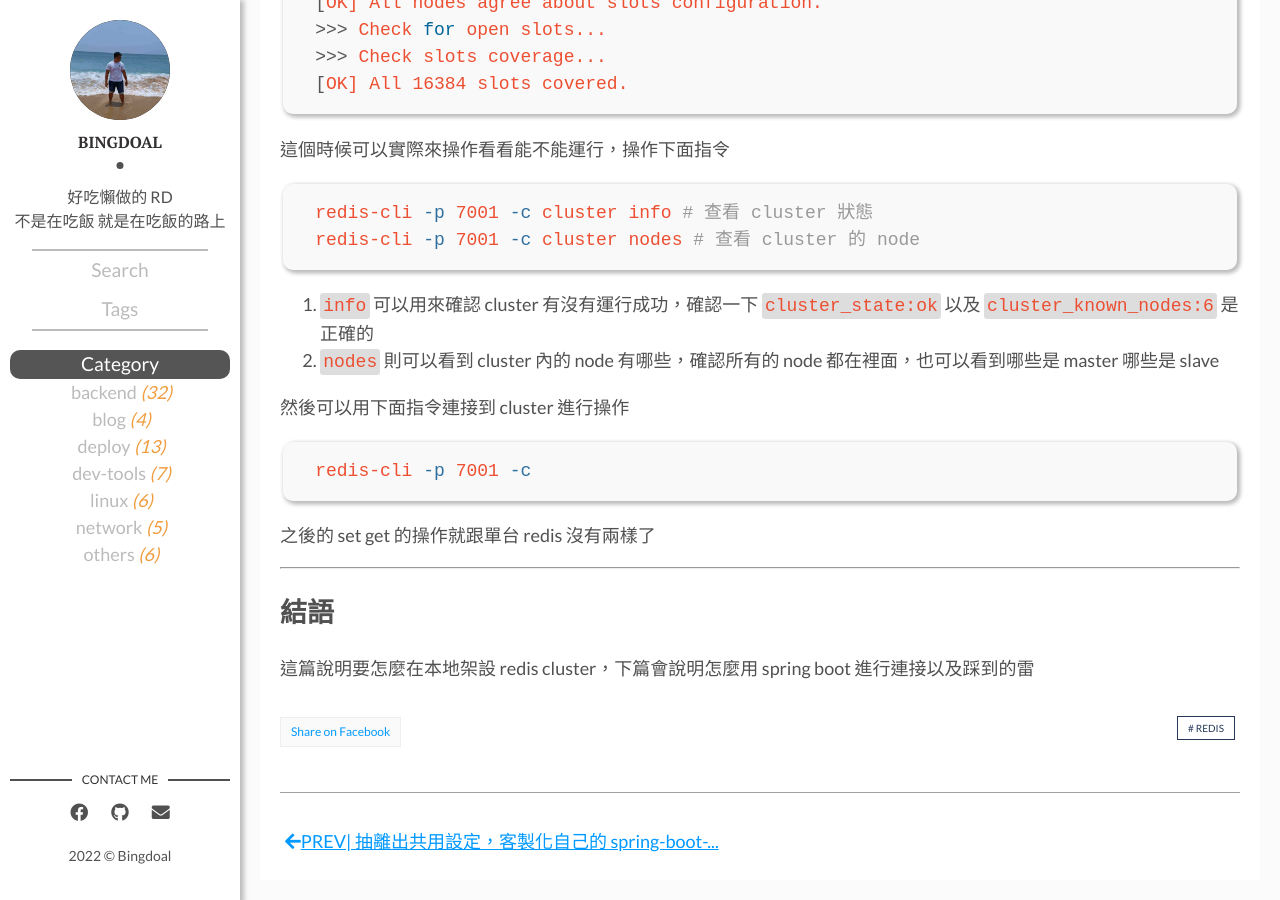
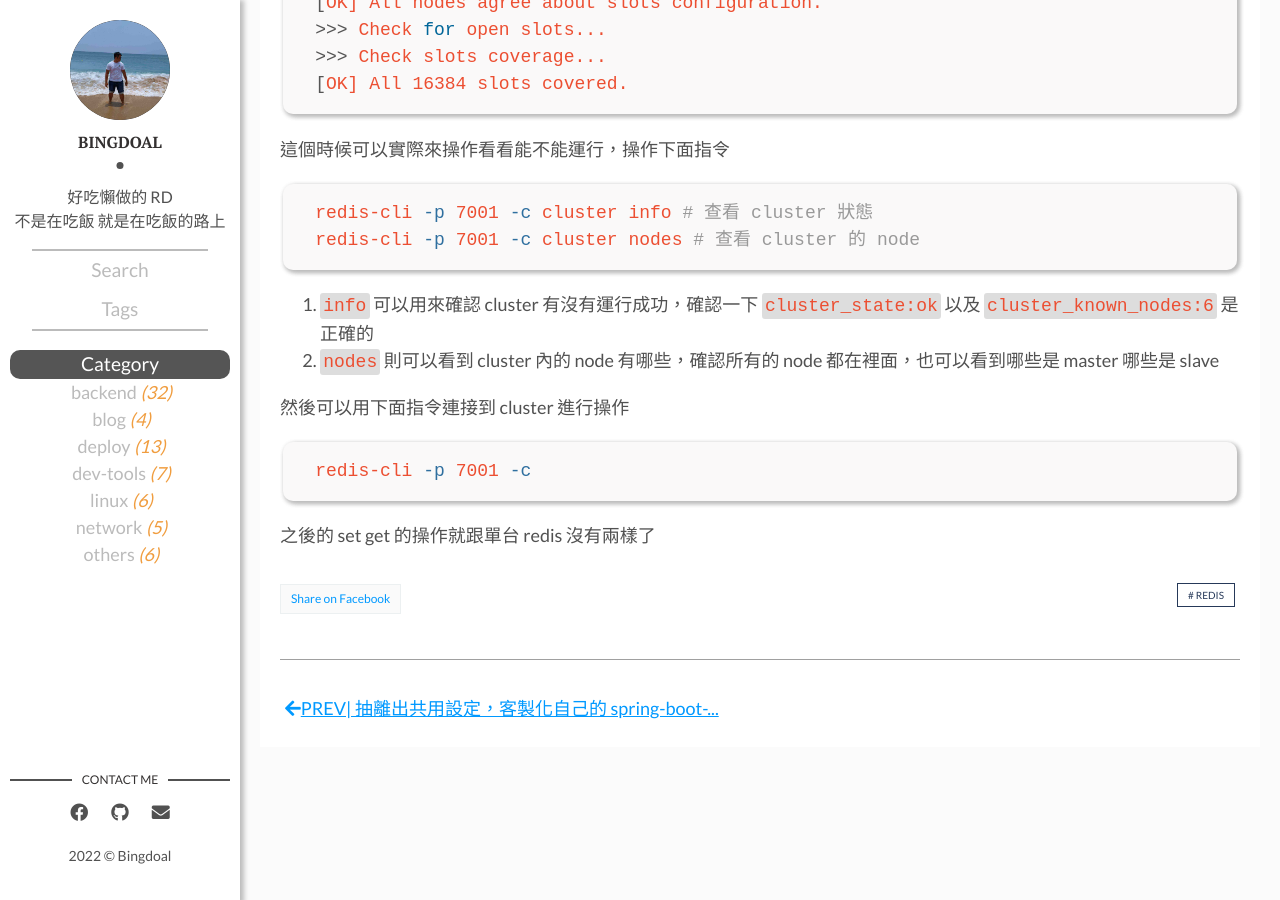
Before and after one commit to Bingdoal/bingdoal.github.io, a Jekyll site: the page built from _posts/2022/2022-08-02-deploy-redis-cluster-local.md, in a window 1280 px wide and 900 px high, scrolled down 1934 px. Built offline with Jekyll 4.4.1, drawn with Linux system fonts in a browser that asks for light colours; comment, search, counter and statistics services are not loaded.

Commit message:
remove conclusion.

````diff
--- a/_posts/2022/2022-08-02-deploy-redis-cluster-local.md
+++ b/_posts/2022/2022-08-02-deploy-redis-cluster-local.md
@@ -92,9 +92,3 @@ redis-cli -p 7001 -c
 ```
 
 之後的 set get 的操作就跟單台 redis 沒有兩樣了
-
----
-
-## 結語
-
-這篇說明要怎麼在本地架設 redis cluster，下篇會說明怎麼用 spring boot 進行連接以及踩到的雷
````
